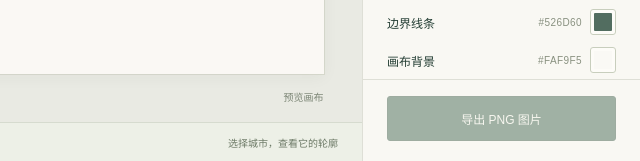
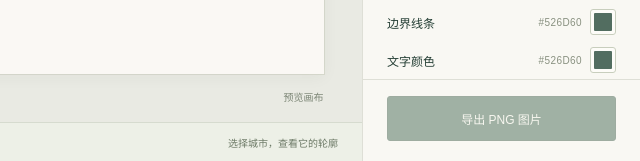
Before and after one commit to lkimuk/urbis, an Electron app: page renderer/index.html in a window 1280 px wide. Shown: the part 639-800 px from the top of the page, 640-1280 px from the left. Drawn offline with nearby package versions, Linux system fonts and the light colour scheme; no server answers.

Commit message:
fix(desktop): separate text color from map boundary styling

```diff
--- a/renderer/app.js
+++ b/renderer/app.js
@@ -53,7 +53,7 @@ function syncControls() {
   $('show-title').checked = settings.showTitle;
   $('map-title').disabled = !settings.showTitle;
   $('map-title').value = settings.title;
-  for (const key of ['fill', 'border', 'background']) {
+  for (const key of ['fill', 'border', 'text', 'background']) {
     $(key + '-color').value = settings[key];
     $(key + '-value').textContent = settings[key].toUpperCase();
   }
@@ -242,7 +242,7 @@ for (const [id, key] of [
 ]) {
   $(id).addEventListener('change', () => changeSettings({ [key]: $(id).checked }));
 }
-for (const key of ['fill', 'border', 'background']) {
+for (const key of ['fill', 'border', 'text', 'background']) {
   $(key + '-color').addEventListener('input', () =>
     changeSettings({ [key]: $(key + '-color').value, palette: '' }),
   );
@@ -261,8 +261,8 @@ document.querySelectorAll('[data-palette]').forEach((button) =>
 );
 $('reset-style').addEventListener('click', () => {
   // Reset appearance, preserving the selected map mode, export options, and current view.
-  const { fill, border, background, width, labels, showTitle, palette, title } = DEFAULTS;
-  changeSettings({ fill, border, background, width, labels, showTitle, palette, title });
+  const { fill, border, text, background, width, labels, showTitle, palette, title } = DEFAULTS;
+  changeSettings({ fill, border, text, background, width, labels, showTitle, palette, title });
 });
 $('reset-view').addEventListener('click', () => view.reset());
 $('zoom-in').addEventListener('click', () => view.zoom(1.25));
--- a/renderer/index.html
+++ b/renderer/index.html
@@ -135,6 +135,12 @@
                 ><output id="border-value">#526D60</output
                 ><input id="border-color" type="color" value="#526d60" /></span
             ></label>
+            <label class="color-row" for="text-color"
+              ><span>文字颜色</span
+              ><span class="color-control"
+                ><output id="text-value">#526D60</output
+                ><input id="text-color" type="color" value="#526d60" /></span
+            ></label>
             <label class="color-row" for="background-color"
               ><span>画布背景</span
               ><span class="color-control"
--- a/renderer/map-view.mjs
+++ b/renderer/map-view.mjs
@@ -55,12 +55,12 @@ export function createMapView({ echarts, element, onSelect, onResize }) {
           left: 30,
           top: 25,
           textStyle: {
-            color: settings.border,
+            color: settings.text,
             fontFamily: 'SimSun, serif',
             fontSize: 25,
             fontWeight: 'normal',
           },
-          subtextStyle: { color: settings.border, fontFamily: 'Microsoft YaHei', fontSize: 10 },
+          subtextStyle: { color: settings.text, fontFamily: 'Microsoft YaHei', fontSize: 10 },
           itemGap: 12,
         },
         tooltip: {
@@ -86,7 +86,7 @@ export function createMapView({ echarts, element, onSelect, onResize }) {
           bottom: '10%',
           label: {
             show: settings.labels && settings.variant === 'districts',
-            color: settings.border,
+            color: settings.text,
             fontSize: 11,
             fontFamily: 'Microsoft YaHei',
           },
@@ -98,12 +98,12 @@ export function createMapView({ echarts, element, onSelect, onResize }) {
           emphasis: {
             label: {
               show: settings.variant === 'districts' && settings.labels,
-              color: settings.border,
+              color: settings.text,
             },
             itemStyle: { areaColor: settings.fill, shadowBlur: 8, shadowColor: '#29463833' },
           },
           select: {
-            label: { color: settings.border },
+            label: { color: settings.text },
             itemStyle: {
               areaColor: settings.fill,
               borderWidth: settings.width + 1.4,
--- a/renderer/settings.mjs
+++ b/renderer/settings.mjs
@@ -1,7 +1,22 @@
 export const PALETTES = Object.freeze({
-  atlas: Object.freeze({ fill: '#b8cdbe', border: '#526d60', background: '#faf9f5' }),
-  clay: Object.freeze({ fill: '#d7b399', border: '#8a5a42', background: '#fbf6ef' }),
-  ink: Object.freeze({ fill: '#b6c5d3', border: '#435c75', background: '#f4f6f8' }),
+  atlas: Object.freeze({
+    fill: '#b8cdbe',
+    border: '#526d60',
+    text: '#526d60',
+    background: '#faf9f5',
+  }),
+  clay: Object.freeze({
+    fill: '#d7b399',
+    border: '#8a5a42',
+    text: '#8a5a42',
+    background: '#fbf6ef',
+  }),
+  ink: Object.freeze({
+    fill: '#b6c5d3',
+    border: '#435c75',
+    text: '#435c75',
+    background: '#f4f6f8',
+  }),
 });
 
 export const DEFAULTS = Object.freeze({
@@ -23,7 +38,9 @@ export function normalizeSettings(value) {
   for (const key of ['labels', 'showTitle', 'transparent']) {
     if (typeof value[key] === 'boolean') result[key] = value[key];
   }
-  for (const key of ['fill', 'border', 'background']) {
+  // Older preferences have no text color; use the palette's readable default, not a custom border.
+  result.text = PALETTES[value.palette]?.text || DEFAULTS.text;
+  for (const key of ['fill', 'border', 'text', 'background']) {
     if (typeof value[key] === 'string' && /^#[a-f0-9]{6}$/i.test(value[key]))
       result[key] = value[key];
   }
```
